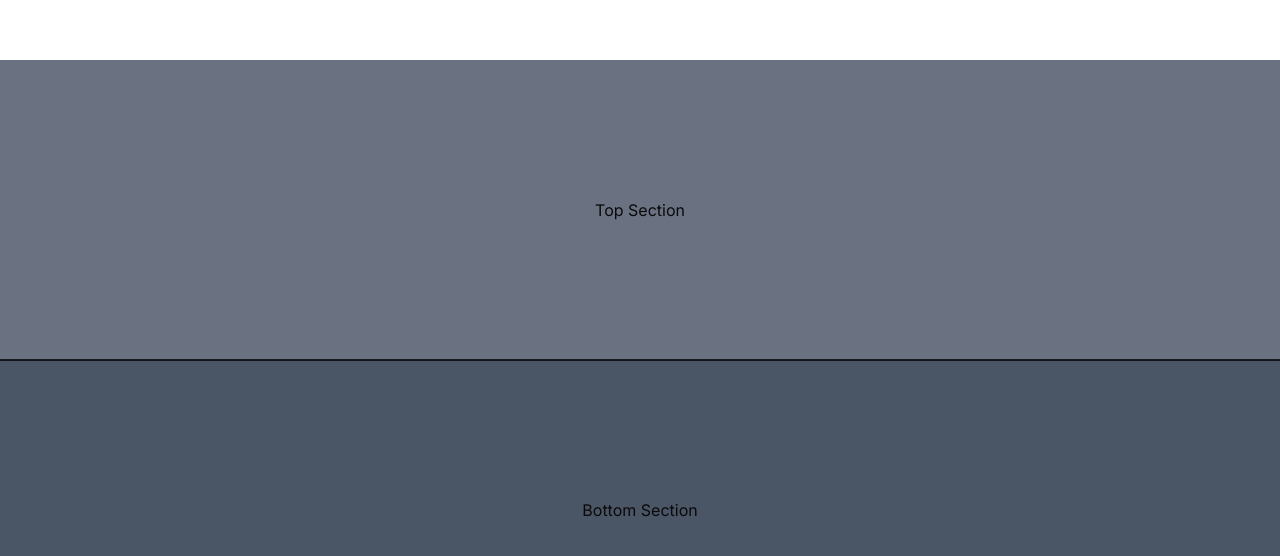
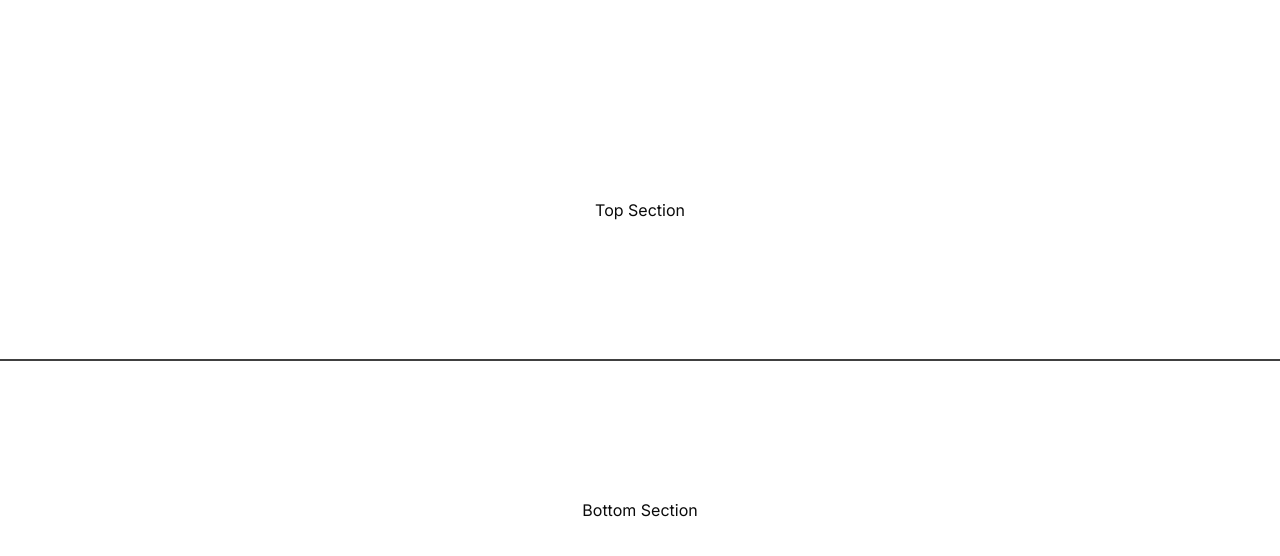
Before and after one commit to marufbinsalim/maruf-bin-salim-portfolio-v1, a Next.js app: page / in a window 1280 px wide. Shown: the part 940-1496 px from the top of the page. Built offline with nearby package versions, Linux system fonts and the light colour scheme.

Commit message:
feat: added navbar in layout

```diff
--- a/src/app/about/page.tsx
+++ b/src/app/about/page.tsx
@@ -4,7 +4,6 @@ import Link from "next/link";
 export default function Home() {
     return (
         <div className="flex flex-col gap-3">
-            <Navbar />
         </div>
     );
 }
--- a/src/app/layout.tsx
+++ b/src/app/layout.tsx
@@ -3,6 +3,7 @@ import "./globals.css";
 import { cn } from "@/lib/utils";
 import SmoothScrollProvider from "@/providers/SmoothScrollProvider";
 import RouteTransitionProvider from "@/providers/RouteTransitionProvider";
+import Navbar from "@/components/shared/navbar";
 
 const inter = Inter({ subsets: ['latin'], variable: '--font-sans' });
 
@@ -20,6 +21,8 @@ export default function RootLayout({
       <body className="min-h-full flex flex-col">
         <SmoothScrollProvider>
           <RouteTransitionProvider>
+      <Navbar />
+
             {children}
           </RouteTransitionProvider>
         </SmoothScrollProvider>
--- a/src/app/page.tsx
+++ b/src/app/page.tsx
@@ -1,25 +1,22 @@
 import Navbar from "@/components/shared/navbar";
 import Divider from "@/components/ui/divider";
-import Image from "next/image";
-import Link from "next/link";
 
 export default function Home() {
   return (
     <div className="flex flex-col gap-3">
-      <Navbar />
       <main>
 
         <section className="h-[1000px] bg-white">
 
         </section>
 
-        <section className="h-[300px] relative bg-gray-500 flex items-center justify-center">
+        <section className="h-[300px] relative flex items-center justify-center">
           Top Section
           <Divider color="black"/>
         </section>
 
         {/* 👇 Use it here */}
-        <section className="h-[300px] bg-gray-600 flex items-center justify-center">
+        <section className="h-[300px] flex items-center justify-center">
           Bottom Section
         </section>
       </main>
--- a/src/components/ui/divider.tsx
+++ b/src/components/ui/divider.tsx
@@ -3,11 +3,11 @@
 import { cn } from "@/lib/utils";
 import { useEffect, useRef } from "react";
 
-const POINTS = 100;
+const POINTS = 200;
 const SPRING = 0.12;
 const DAMPING = 0.96;
 const SPREAD = 0.04;
-const MOUSE_INFLUENCE = 100;
+const MOUSE_INFLUENCE = 50;
 
 const MAX_Y = 50;
 const MAX_V = 1000;
```
